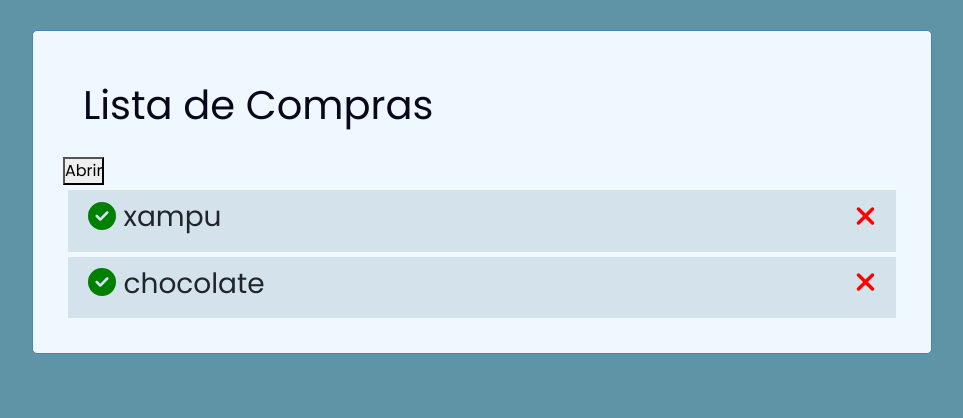
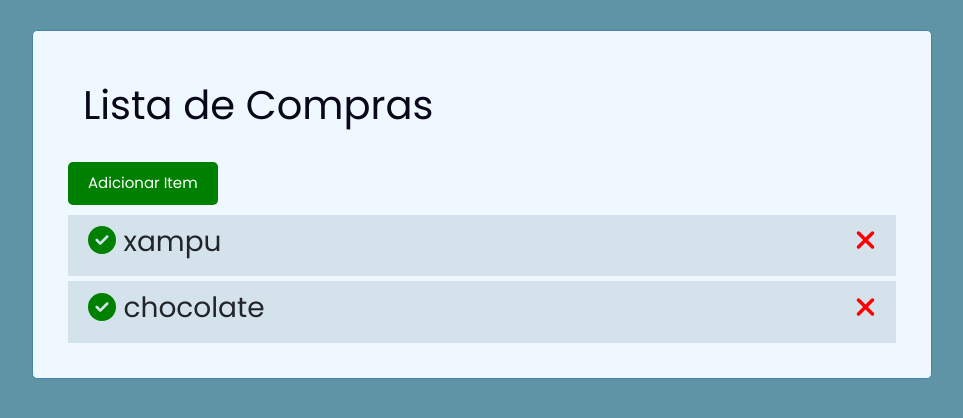
Before and after one commit to victorramacciotti/shopList, an Angular app: page / in a window 1280 px wide. Shown: the top 418 px of the page, without its empty margins (158-1121 px from the left). Built offline with nearby package versions, Linux system fonts and the light colour scheme; data requests are answered from the project's data file.

Commit message:
feat: botão para alterar isulização do form de add item

```diff
--- a/src/app/components/add-item/add-item.component.html
+++ b/src/app/components/add-item/add-item.component.html
@@ -1,8 +1,8 @@
 @if (mostraAddItem) {
-    <button>Fechar</button>
+    <app-button text="Fechar" color="red" (btnClick)="changeVisibility(false)"></app-button>
 }
 @else {
-    <button>Abrir</button>
+    <app-button text="Adicionar Item" color="green" (btnClick)="changeVisibility(true)"></app-button>
 }
 
 <form (ngSubmit)="onSubmit()" *ngIf="mostraAddItem" class="add-form">
--- a/src/app/components/add-item/add-item.component.ts
+++ b/src/app/components/add-item/add-item.component.ts
@@ -2,11 +2,12 @@ import { Component, EventEmitter, Output } from '@angular/core';
 import { FormsModule } from '@angular/forms'
 import { Item } from '../../../item';
 import { CommonModule } from '@angular/common';
+import { ButtonComponent } from '../button/button.component';
 
 @Component({
   selector: 'app-add-item',
   standalone: true,
-  imports: [FormsModule, CommonModule],
+  imports: [FormsModule, CommonModule, ButtonComponent],
   templateUrl: './add-item.component.html',
   styleUrl: './add-item.component.scss'
 })
@@ -35,4 +36,8 @@ export class AddItemComponent {
     this.comprado = false;
   }
 
+  changeVisibility(valor:boolean){
+    this.mostraAddItem = valor;
+  }
+
 }
--- /dev/null
+++ b/src/app/components/button/button.component.html
@@ -0,0 +1 @@
+<button [ngStyle]="{background:color}" class="btn" (click)="onClick()">{{text}}</button>
--- /dev/null
+++ b/src/app/components/button/button.component.ts
@@ -0,0 +1,20 @@
+import { CommonModule } from '@angular/common';
+import { Component, EventEmitter, Input, Output } from '@angular/core';
+
+@Component({
+  selector: 'app-button',
+  standalone: true,
+  imports: [CommonModule],
+  templateUrl: './button.component.html',
+  styleUrl: './button.component.scss'
+})
+export class ButtonComponent {
+  @Input() text: string = '';
+  @Input() color: string = '';
+  @Output() btnClick = new EventEmitter();
+
+  onClick(){
+    this.btnClick.emit();
+  }
+
+}
```
Also changed, not shown: src/app/components/button/button.component.scss (added), 1 other file (tests, documents, lock files or other folders).
